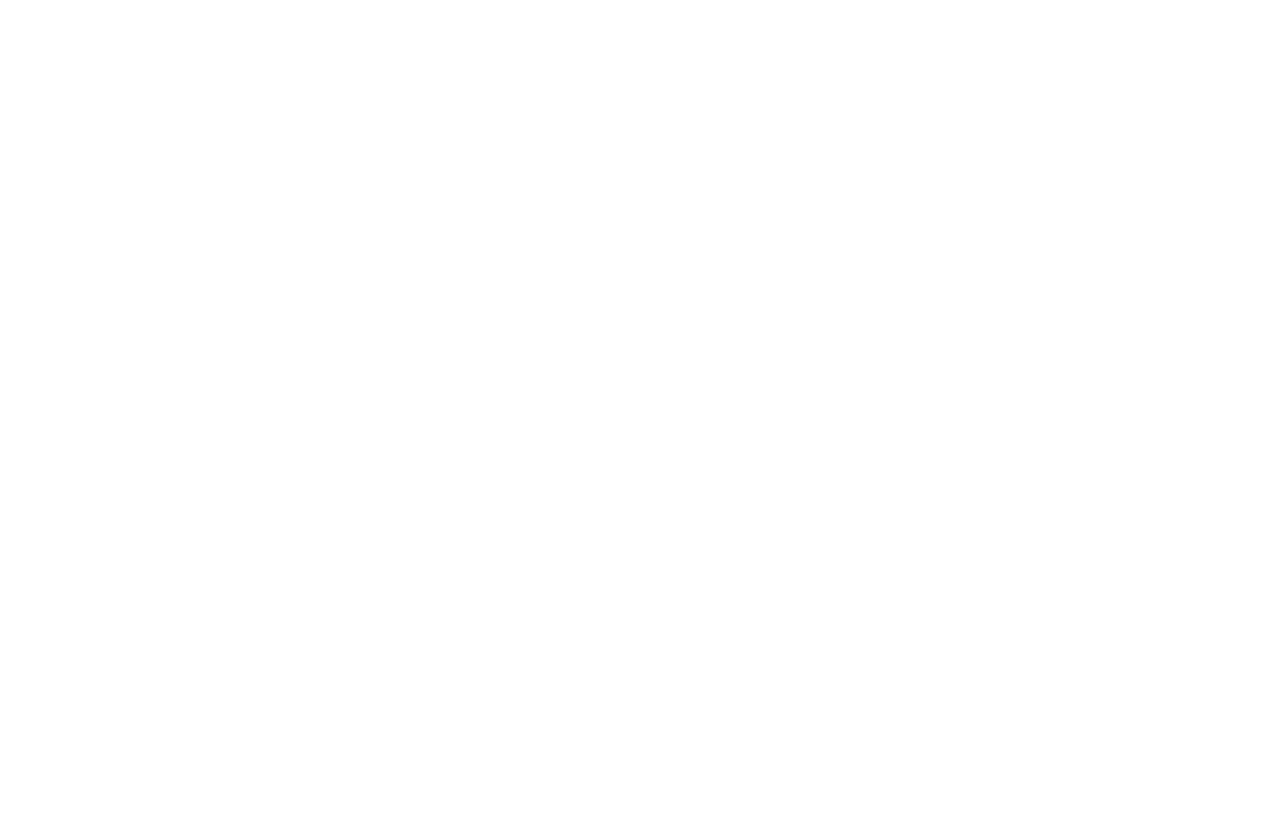
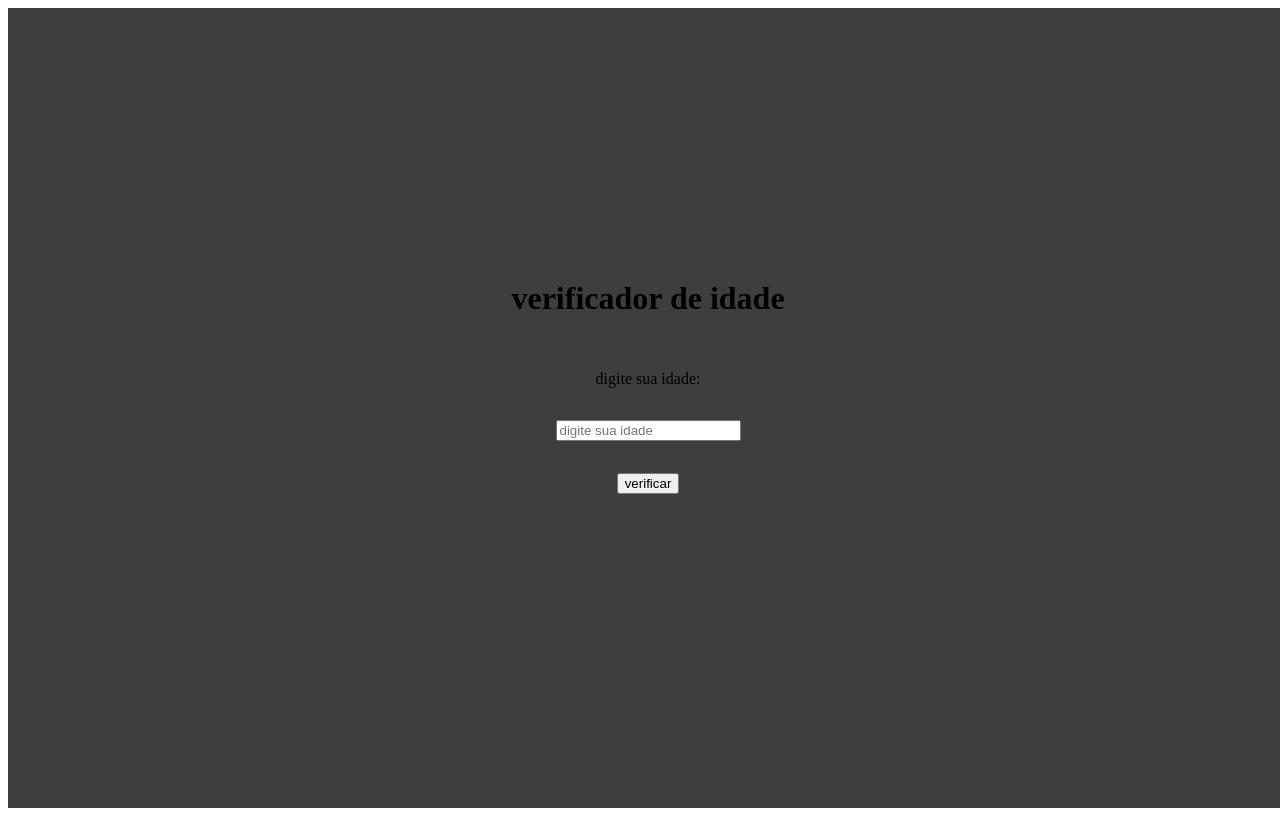
Before and after one commit to pedrobaeta10/javascript, a plain HTML site: page index.html in a window 1280 px wide. Drawn offline with Linux system fonts and the light colour scheme.

Commit message:
atualização, java script, VERIFICAR DE IDADE.

```diff
--- a/index.html
+++ b/index.html
@@ -3,9 +3,18 @@
 <head>
     <meta charset="UTF-8">
     <meta name="viewport" content="width=device-width, initial-scale=1.0">
-    <title>Projeto</title>
+    <link rel="stylesheet" href="style.css">
+    <title>Soma de idade</title>
 </head>
 <body>
+    <div>
+        <h1>verificador de idade</h1>
+        <label for="idade">digite sua idade: </label>
+        <input id="idade" type="number" placeholder="digite sua idade">
 
+        <button onclick="verificarIdade()">verificar</button>
+        <p id="resultado"></p>
+    </div>
+    <script src="script.js"></script>
 </body>
 </html>
--- /dev/null
+++ b/script.js
@@ -0,0 +1,23 @@
+function verificarIdade() {
+
+    let inputIdade = document.getElementById("idade");
+
+    let idade = parseInt(inputIdade.value);
+
+    let resultado = document.getElementById("resultado");
+
+    if (isNaN(idade)|| idade < 0) {
+        resultado.textContent = "insira uma idade valida.";
+        resultado.style.color = "red";
+        return
+    }
+    if (idade >=18){
+        resultado.textContent = "Você é maior de idade";
+        resultado.style.color = "green";
+    }else {
+        resultado.textContent = "você é menor de idade";
+        resultado.style.color = "orange";
+    }
+
+
+}
--- a/style.css
+++ b/style.css
@@ -0,0 +1,10 @@
+div {
+    display: flex;
+    flex-direction: column;
+    align-items: center;
+    justify-content: center;
+    gap: 32px;
+    width: 100vw;
+    height: 100vh;
+    background-color: rgb(63, 62, 62);
+}
```
